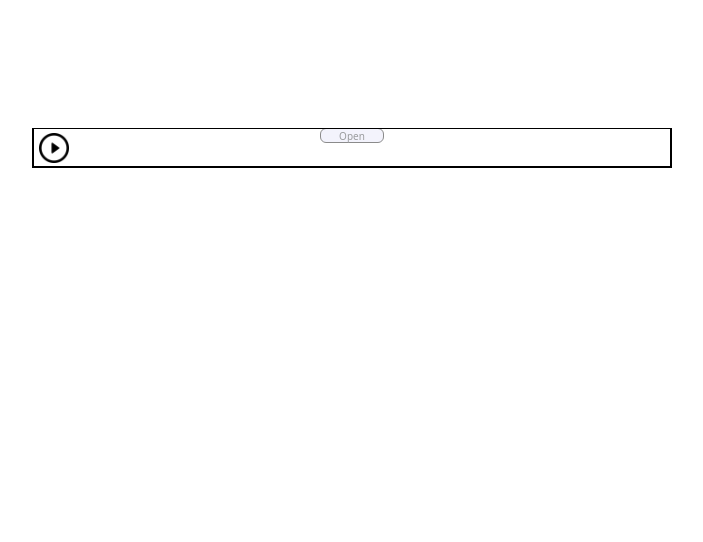
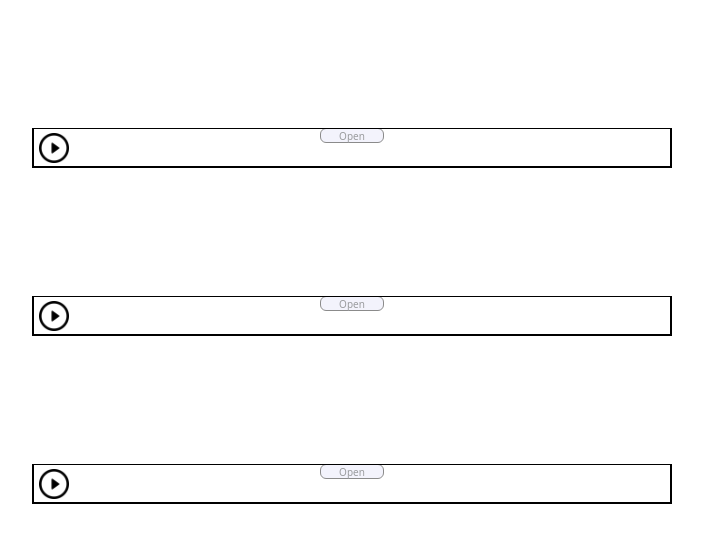
Before and after one commit to AmanKoua/ProdLodge, a React (Vite) app: page / in a window 1280 px wide. Shown: the top 542 px of the page, without its empty margins (288-991 px from the left). Built offline with nearby package versions, Linux system fonts and the light colour scheme; grey boxes are pictures that could not be loaded.

Commit message:
saving before testing variable locality issue

```diff
--- a/src/App.tsx
+++ b/src/App.tsx
@@ -1,13 +1,13 @@
-import AudioBox from './components/AudioBox';
+import AudioBox from "./components/AudioBox";
 
 function App() {
-
   return (
     <>
-      <AudioBox></AudioBox>
+      <AudioBox tempKey={3}></AudioBox>
+      <AudioBox tempKey={2}></AudioBox>
+      <AudioBox tempKey={1}></AudioBox>
     </>
-  )
-
+  );
 }
 
-export default App
+export default App;
--- a/src/components/AudioBox.tsx
+++ b/src/components/AudioBox.tsx
@@ -169,7 +169,11 @@ const startVisualizer = () => {
   }
 };
 
-const AudioBox = () => {
+interface Props {
+  tempKey: number;
+}
+
+const AudioBox = ({ tempKey }: Props) => {
   let tempModuleData: Object[][] = [[{ type: "Blank" }]];
   canvasRef = useRef(null); // reference to canvas
 
```
